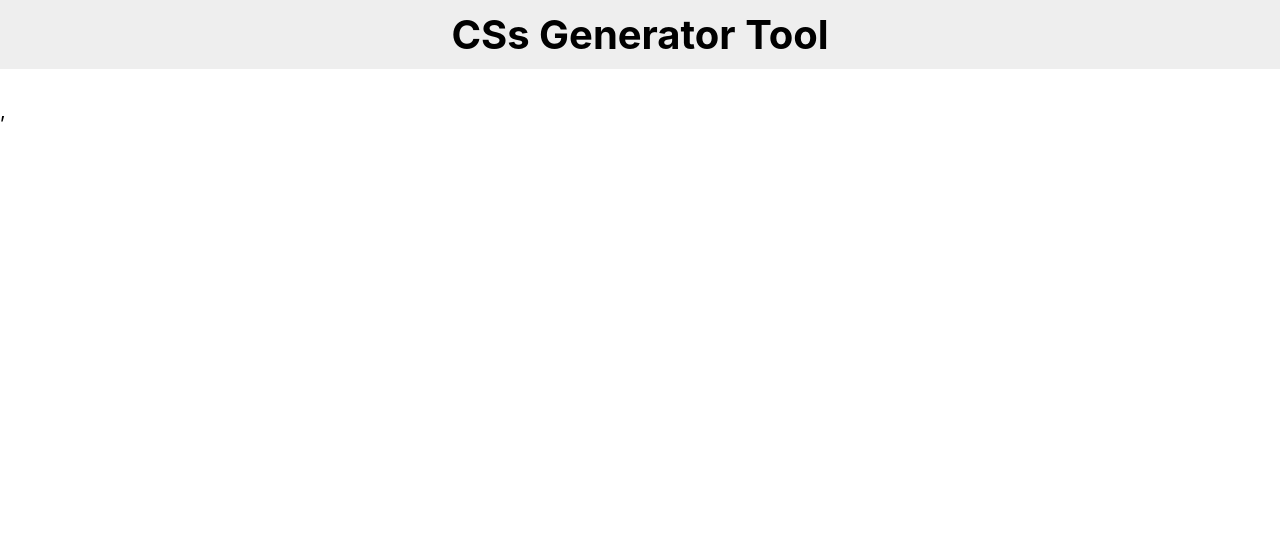
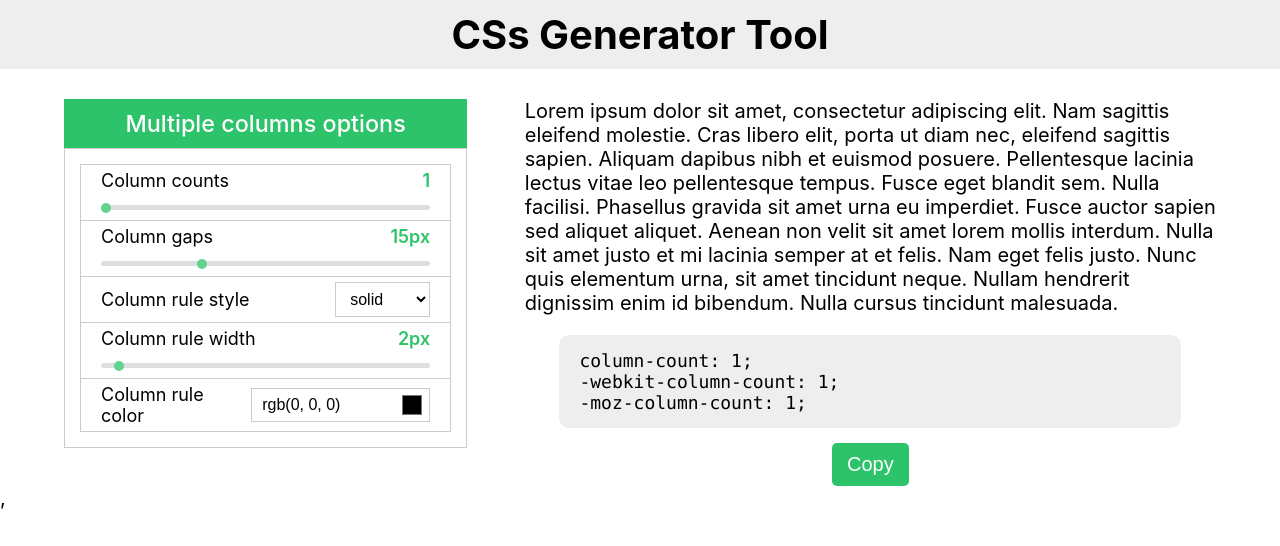
Before and after one commit to duonghaipham/css-generator, a React (Create React App) app: page /multiple-columns in a window 1280 px wide. Shown: the top 546 px of the page. Built offline with nearby package versions, Linux system fonts and the light colour scheme.

Commit message:
Finish multiple columns

```diff
--- a/src/App.js
+++ b/src/App.js
@@ -6,6 +6,7 @@ import Cursor from './components/Cursor';
 import BorderRadius from './components/BorderRadius';
 import Transform from './components/Transform';
 import Filter from './components/Filter';
+import MultipleColumns from './components/MultipleColumns';
 
 const App = () => {
   return (
@@ -19,6 +20,7 @@ const App = () => {
         <Route path='/border-radius' component={BorderRadius} />
         <Route path='/transform' component={Transform} />
         <Route path='/filter' component={Filter} />
+        <Route path='/multiple-columns' component={MultipleColumns} />
       </Switch>
     </>
   );
--- a/src/components/Home.js
+++ b/src/components/Home.js
@@ -13,7 +13,7 @@ const Home = () => {
       <Link to='/transform' className='option'>Transform</Link>
       <section className='option'>RGBA & Hex Color</section>
       <Link to='/filter' className='option'>Filter</Link>
-      <section className='option'>Multiple Columns</section>
+      <Link to='multiple-columns' className='option'>Multiple Columns</Link>
     </main>
   );
 };
--- /dev/null
+++ b/src/components/MultipleColumns.js
@@ -0,0 +1,139 @@
+import {useRef, useState} from 'react';
+import {hexToRgb, rgbToHex} from './color';
+
+const MultipleColumns = () => {
+  const [count, setCount] = useState('1');
+  const [gap, setGap] = useState('15');
+  const [ruleStyle, setRuleStyle] = useState('solid');
+  const [ruleWidth, setRuleWidth] = useState('2');
+  const [ruleColor, setRuleColor] = useState({r: 0, g: 0, b: 0});
+  const [copied, setCopied] = useState(false);
+
+  const ruleColorText = useRef();
+  const outputText = useRef();
+
+  const listStyles = ['solid', 'dotted', 'dashed', 'double', 'groove', 'ridge', 'inset', 'outset', 'none', 'hidden'];
+
+  const handleCountChange = event => {
+    setCount(event.target.value);
+    setCopied(false);
+  }
+
+  const handleGapChange = event => {
+    setGap(event.target.value);
+    setCopied(false);
+  }
+
+  const handleRuleStyleChange = event => {
+    setRuleStyle(event.target.value);
+    setCopied(false);
+  }
+
+  const handleRuleWidthChange = event => {
+    setRuleWidth(event.target.value);
+    setCopied(false);
+  }
+
+  const handleRuleColorTextChange = event => {
+    const rgb = event.target.value.match(/[0-9]+/g);
+    if (rgb !== null && rgb.length === 3) {
+      setRuleColor({r: parseInt(rgb[0]), g: parseInt(rgb[1]), b: parseInt(rgb[2])});
+      setCopied(false);
+    }
+  }
+
+  const handleRuleColorChooserChange = event => {
+    const rgb = hexToRgb(event.target.value);
+    setRuleColor(rgb);
+    setCopied(false);
+    ruleColorText.current.value = `rgb(${rgb.r}, ${rgb.g}, ${rgb.b})`;
+  }
+
+  const handleCopyClick = () => {
+    navigator.clipboard.writeText(outputText.current.innerText);
+    setCopied(true);
+  }
+
+  const columnRuleValue = `${ruleWidth}px ${ruleStyle} ${rgbToHex(ruleColor.r, ruleColor.g, ruleColor.b)}`;
+
+  const createOutputArr = () => {
+    const outputArr = [];
+    outputArr.push(`column-count: ${count};`, <br />);
+    outputArr.push(`-webkit-column-count: ${count};`, <br />);
+    outputArr.push(`-moz-column-count: ${count};`, <br />);
+
+    if (count !== '1') {
+      outputArr.push(`column-gap: ${gap}px;`, <br />);
+      outputArr.push(`-webkit-column-gap: ${gap}px;`, <br />);
+      outputArr.push(`-moz-column-gap: ${gap}px;`, <br />);
+
+      outputArr.push(`column-rule: ${columnRuleValue};`, <br />);
+      outputArr.push(`-webkit-column-rule: ${columnRuleValue};`, <br />);
+      outputArr.push(`-moz-column-rule: ${columnRuleValue};`, <br />);
+    }
+    return outputArr;
+  }
+
+  return (
+    <div className="function-container">
+      <div className="custom-container">
+        <h3 className="header">Multiple columns options</h3>
+        <ul className="custom-list">
+          <li className="custom-item">
+            <div className="meta">
+              <label>Column counts</label>
+              <span className="value">{count}</span>
+            </div>
+            <input type='range' min='1' max='5' defaultValue='1' className='range-slider' onChange={handleCountChange} />
+          </li>
+          <li className='custom-item'>
+            <div className='meta'>
+              <label>Column gaps</label>
+              <span className='value'>{gap}px</span>
+            </div>
+            <input type='range' min='0' max='50' defaultValue='15' className='range-slider' onChange={handleGapChange} />
+          </li>
+          <li className='custom-item item-inline'>
+            <div className='meta'>
+              <label>Column rule style</label>
+            </div>
+            <select className='combobox' onChange={handleRuleStyleChange}>
+              {listStyles.map(style => <option>{style}</option>)}
+            </select>
+          </li>
+          <li className='custom-item'>
+            <div className='meta'>
+              <label>Column rule width</label>
+              <span className='value'>{ruleWidth}px</span>
+            </div>
+            <input type='range' min='0' max='50' defaultValue='2' className='range-slider' onChange={handleRuleWidthChange} />
+          </li>
+          <li className='custom-item item-inline'>
+            <div className='meta'>
+              <label>Column rule color</label>
+            </div>
+            <div className='color-picker'>
+              <input type='text' className='color-text' ref={ruleColorText} defaultValue='rgb(0, 0, 0)' onChange={handleRuleColorTextChange} />
+              <input type='color' className='color-chooser' value={rgbToHex(ruleColor.r, ruleColor.g, ruleColor.b)} onChange={handleRuleColorChooserChange} />
+            </div>
+          </li>
+        </ul>
+      </div>
+      <div className='result-container'>
+        <div className='preview'>
+          <p style={{ columnCount: count, columnGap: `${gap}px`, columnRule: columnRuleValue }}>
+            Lorem ipsum dolor sit amet, consectetur adipiscing elit. Nam sagittis eleifend molestie. Cras libero elit, porta ut diam nec, eleifend sagittis sapien. Aliquam dapibus nibh et euismod posuere. Pellentesque lacinia lectus vitae leo pellentesque tempus. Fusce eget blandit sem. Nulla facilisi. Phasellus gravida sit amet urna eu imperdiet. Fusce auctor sapien sed aliquet aliquet. Aenean non velit sit amet lorem mollis interdum. Nulla sit amet justo et mi lacinia semper at et felis. Nam eget felis justo. Nunc quis elementum urna, sit amet tincidunt neque. Nullam hendrerit dignissim enim id bibendum. Nulla cursus tincidunt malesuada.
+          </p>
+        </div>
+        <div className='output'>
+          <p className='text' ref={outputText}>
+            {createOutputArr().map(item => item)}
+          </p>
+          <button className='copy' onClick={handleCopyClick}>{(copied) ? 'Copied' : 'Copy'}</button>
+        </div>
+      </div>
+    </div>
+  );
+};
+
+export default MultipleColumns;
--- a/src/styles/general.scss
+++ b/src/styles/general.scss
@@ -223,6 +223,7 @@
 
     .output {
       width: 100%;
+      margin-top: 1rem;
 
       .text {
         width: 90%;
```
